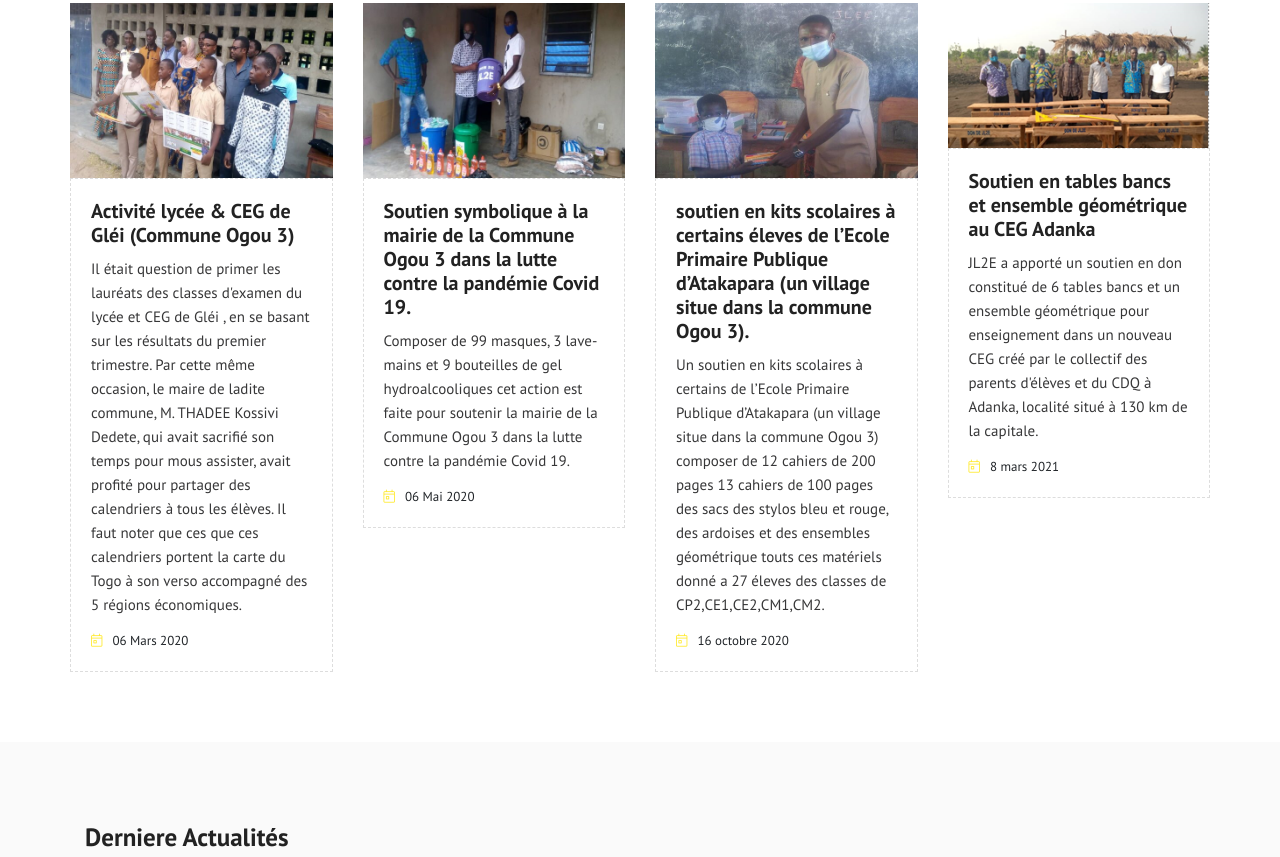
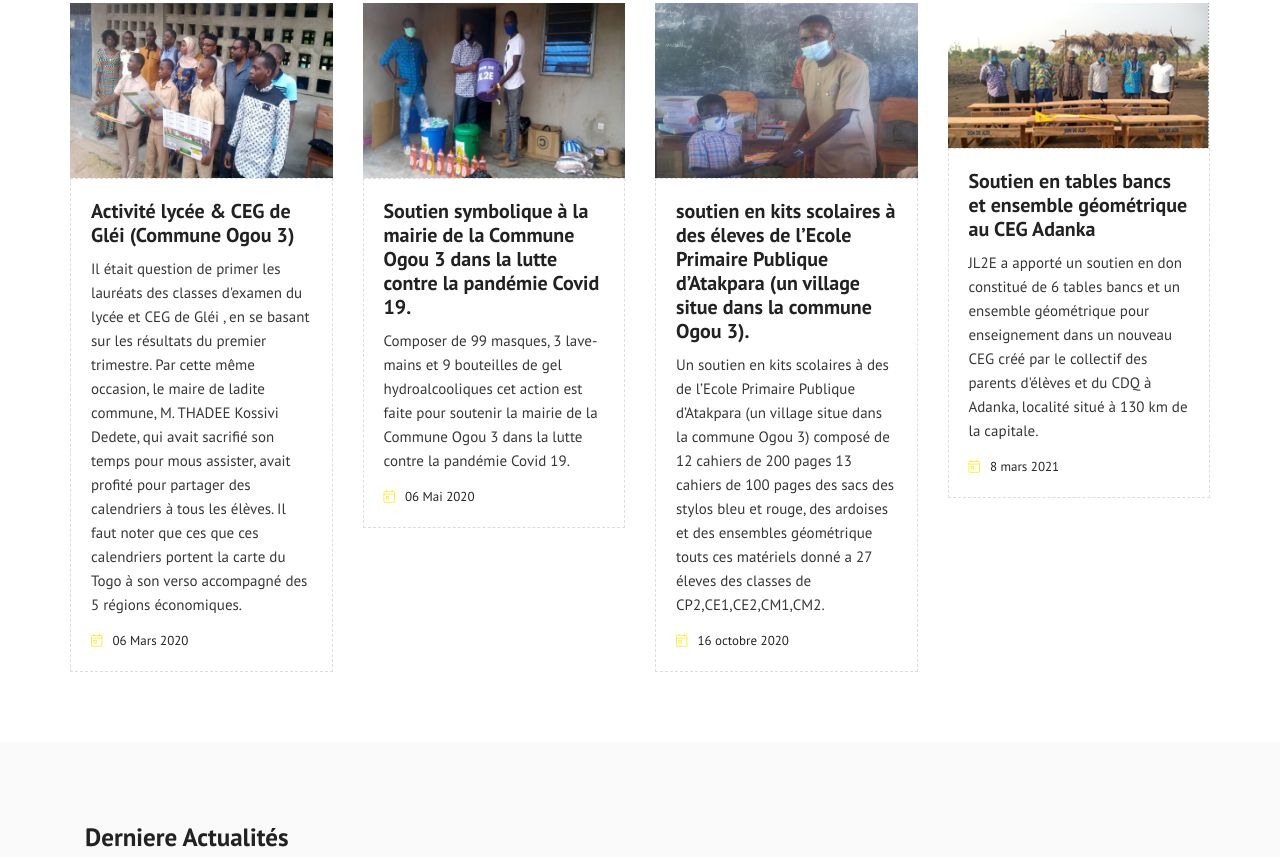
Before and after one commit to TchD7/oraleo, a plain HTML site: page index.html in a window 1280 px wide. Shown: the part 1789-2646 px from the top of the page. Drawn offline with Linux system fonts and the light colour scheme.

Commit message:
orthographe

```diff
--- a/index.html
+++ b/index.html
@@ -54,7 +54,7 @@
             <div class="wrapper">
               <h1>JEUNES LEADERS POUR L'EXCELLENCE ET L'EPANOUISSEMENT</h1>
               <br>
-              <p>L’association Jeunes Leaders pour l’Excellence et l’Epanouissement (JL2E) est enregistrée sous le Numéro 867 le 03 décembre 2020 auprès du Ministère de l’Administration Territorialede la Décentralisation et du Développement des Territoires (MATDDT) du Togo.</p>
+              <p>L’ association Jeunes Leaders pour l’Excellence et l’Epanouissement (JL2E) est enregistrée sous le Numéro 867 du 03 décembre 2020 auprès du Ministère de l’Administration Territoriale de la Décentralisation et du Développement des Territoires (MATDDT) du Togo.</p>
                 <br>
               <ol>
                 <li><a href="contact-us.html">Nous rejoindre</a></li>
@@ -242,10 +242,10 @@
                 <img src="assets/images/causes/3.jpg">
               </figure>
               <div class="bs">
-                <h3>soutien en kits scolaires à certains éleves de l’Ecole Primaire Publique d’Atakapara (un village
+                <h3>soutien en kits scolaires à des éleves de l’Ecole Primaire Publique d’Atakpara (un village
                   situe dans la commune Ogou 3).</h3>
                 <p>
-                  Un soutien en kits scolaires à certains de l’Ecole Primaire Publique d’Atakapara (un village situe dans la commune Ogou 3) composer de
+                  Un soutien en kits scolaires à des de l’Ecole Primaire Publique d’Atakpara (un village situe dans la commune Ogou 3) composé de
                   12 cahiers de 200 pages 13 cahiers de 100 pages des sacs des stylos bleu et rouge, des ardoises et des ensembles géométrique touts ces matériels donné a 27 éleves des classes de CP2,CE1,CE2,CM1,CM2.
                 </p>
                 <ol>
```
